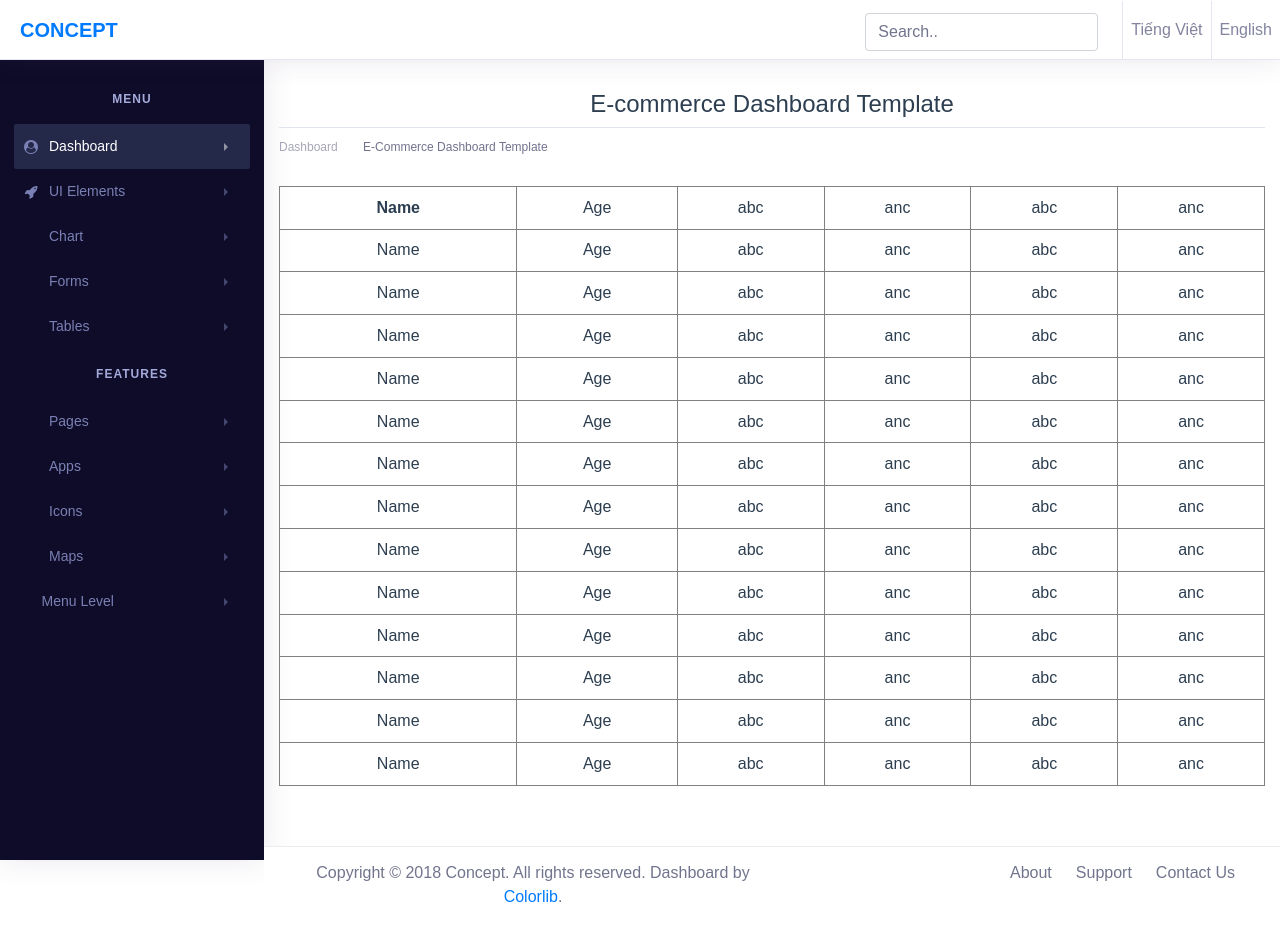
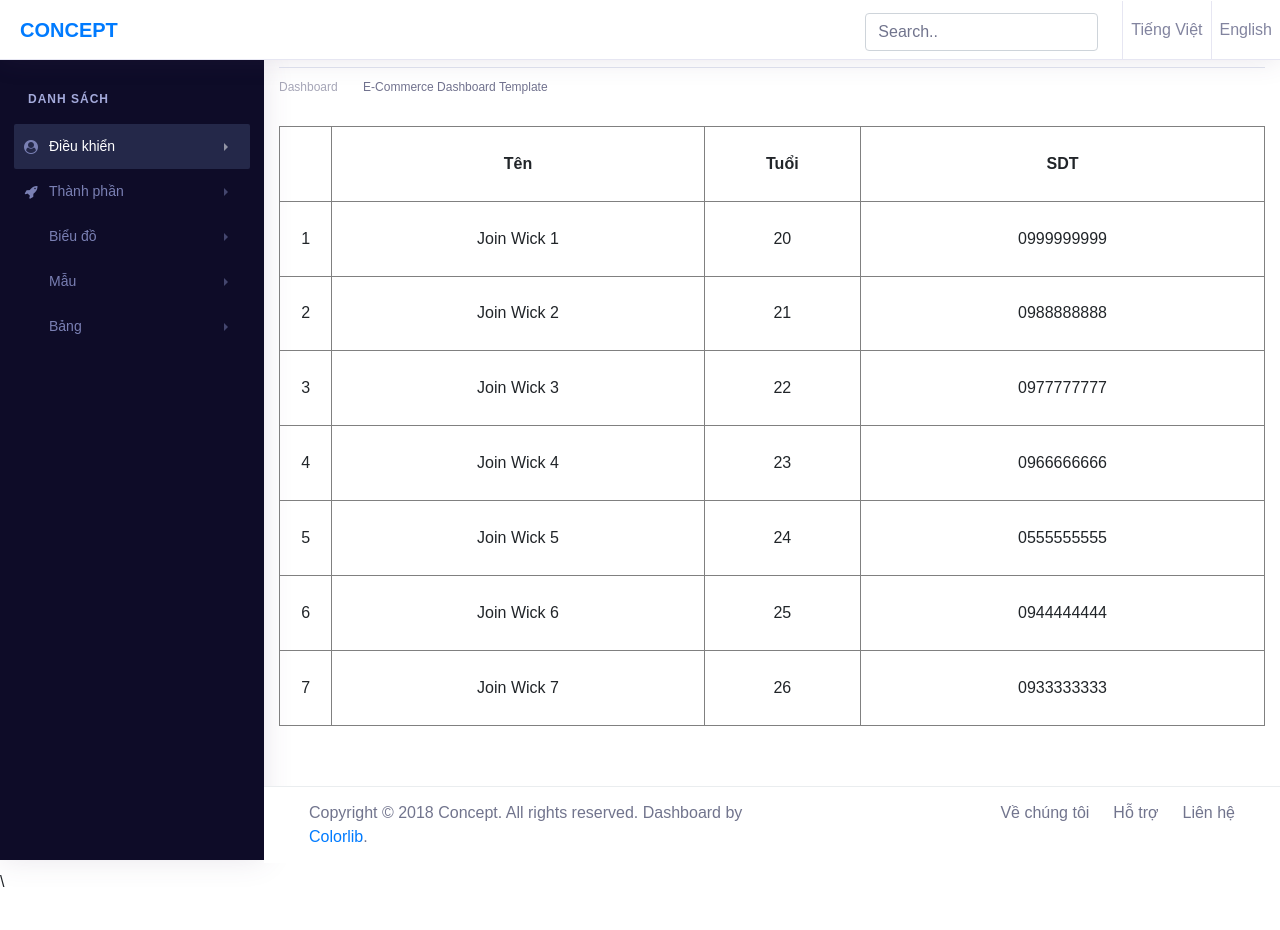
Before and after one commit to khacminh196/VueProject, a Vue app: page / in a window 1280 px wide. After the commit the page ends 894 px from the top, so only its background shows below. Built offline with nearby package versions, Linux system fonts and the light colour scheme.

Commit message:
Finish feature/i18n

```diff
--- a/package.json
+++ b/package.json
@@ -8,8 +8,10 @@
     "lint": "vue-cli-service lint"
   },
   "dependencies": {
+    "app": "^0.1.0",
     "core-js": "^3.6.5",
-    "vue": "^2.6.11"
+    "vue": "^2.6.11",
+    "vue-i18n": "^8.21.0"
   },
   "devDependencies": {
     "@vue/cli-plugin-babel": "~4.5.0",
--- a/src/App.vue
+++ b/src/App.vue
@@ -1,35 +1,50 @@
 <template>
   <div id="app">
-    <HeaderComponent />
+    <HeaderComponent v-on:changeLang="changeLanguage" :languages="languages" />
     <LeftSidebar />
     <ContentComponent />
-    <link rel="stylesheet" href="https://stackpath.bootstrapcdn.com/font-awesome/4.7.0/css/font-awesome.min.css" integrity="sha384-wvfXpqpZZVQGK6TAh5PVlGOfQNHSoD2xbE+QkPxCAFlNEevoEH3Sl0sibVcOQVnN" crossorigin="anonymous">
+    <link rel="stylesheet" href="https://stackpath.bootstrapcdn.com/font-awesome/4.7.0/css/font-awesome.min.css" integrity="sha384-wvfXpqpZZVQGK6TAh5PVlGOfQNHSoD2xbE+QkPxCAFlNEevoEH3Sl0sibVcOQVnN" crossorigin="anonymous">\
    <link rel="stylesheet" href="https://maxcdn.bootstrapcdn.com/bootstrap/4.0.0/css/bootstrap.min.css" integrity="sha384-Gn5384xqQ1aoWXA+058RXPxPg6fy4IWvTNh0E263XmFcJlSAwiGgFAW/dAiS6JXm" crossorigin="anonymous">
   </div>
 </template>
 
 <script>
+
 import HeaderComponent from './components/HeaderComponent'
 import LeftSidebar from './components/LeftSidebarComponent'
 import ContentComponent from './components/DashboardWrapperComponent'
+import { i18n } from './i18n'
+
 export default {
   name: 'App',
   components: {
     HeaderComponent,
     LeftSidebar,
     ContentComponent
-  }
+  },
+  data() {
+    return {
+      languages : [
+        {
+          "key" : "vi",
+          "name" : "Tiếng Việt",
+        },
+        {
+          "key" : "en",
+          "name" : "English"
+        }
+      ],
+    }
+  },
+  methods: {
+    changeLanguage(language) {
+      localStorage.setItem('language', language);
+      i18n.locale = language
+    }
+  },
 }
 </script>
 
 <style>
-@import 'assets/styles/vendor.css';
-#app {
-  font-family: Avenir, Helvetica, Arial, sans-serif;
-  -webkit-font-smoothing: antialiased;
-  -moz-osx-font-smoothing: grayscale;
-  text-align: center;
-  color: #2c3e50;
-  margin-top: 60px;
-}
+  @import 'assets/styles/vendor.css';
 </style>
--- a/src/components/DashboardComponent.vue
+++ b/src/components/DashboardComponent.vue
@@ -27,119 +27,17 @@
                 <div class="ecommerce-widget">
                     <table width="100%" height="600px" border="1px solid">
                         <tr>
-                            <th>Name</th>
-                            <td>Age</td>
-                            <td>abc</td>
-                            <td>anc</td>
-                            <td>abc</td>
-                            <td>anc</td>
+                            <td></td>
+                            <th>{{ $t('formElement.name') }}</th>
+                            <th>{{ $t('formElement.age') }}</th>
+                            <th>{{ $t('formElement.phone') }}</th>
                         </tr>
-                        <tr>
-                            <td>Name</td>
-                            <td>Age</td>
-                            <td>abc</td>
-                            <td>anc</td>
-                            <td>abc</td>
-                            <td>anc</td>
+                        <tr v-for="user in users" v-bind:key="user.id">
+                            <td>{{ user.id }}</td>
+                            <td>{{ user.name }}</td>
+                            <td>{{ user.age }}</td>
+                            <td>{{ user.phone }}</td>
                         </tr>
-                        <tr>
-                            <td>Name</td>
-                            <td>Age</td>
-                            <td>abc</td>
-                            <td>anc</td>
-                            <td>abc</td>
-                            <td>anc</td>
-                        </tr>
-                        <tr>
-                            <td>Name</td>
-                            <td>Age</td>
-                            <td>abc</td>
-                            <td>anc</td>
-                            <td>abc</td>
-                            <td>anc</td>
-                        </tr>
-                        <tr>
-                            <td>Name</td>
-                            <td>Age</td>
-                            <td>abc</td>
-                            <td>anc</td>
-                            <td>abc</td>
-                            <td>anc</td>
-                        </tr>
-                        <tr>
-                            <td>Name</td>
-                            <td>Age</td>
-                            <td>abc</td>
-                            <td>anc</td>
-                            <td>abc</td>
-                            <td>anc</td>
-                        </tr>
-                        <tr>
-                            <td>Name</td>
-                            <td>Age</td>
-                            <td>abc</td>
-                            <td>anc</td>
-                            <td>abc</td>
-                            <td>anc</td>
-                        </tr>
-                        <tr>
-                            <td>Name</td>
-                            <td>Age</td>
-                            <td>abc</td>
-                            <td>anc</td>
-                            <td>abc</td>
-                            <td>anc</td>
-                        </tr>
-                        <tr>
-                            <td>Name</td>
-                            <td>Age</td>
-                            <td>abc</td>
-                            <td>anc</td>
-                            <td>abc</td>
-                            <td>anc</td>
-                        </tr>
-                        <tr>
-                            <td>Name</td>
-                            <td>Age</td>
-                            <td>abc</td>
-                            <td>anc</td>
-                            <td>abc</td>
-                            <td>anc</td>
-                        </tr>
-                        <tr>
-                            <td>Name</td>
-                            <td>Age</td>
-                            <td>abc</td>
-                            <td>anc</td>
-                            <td>abc</td>
-                            <td>anc</td>
-                        </tr>
-                        <tr>
-                            <td>Name</td>
-                            <td>Age</td>
-                            <td>abc</td>
-                            <td>anc</td>
-                            <td>abc</td>
-                            <td>anc</td>
-                        </tr>
-                        <tr>
-                            <td>Name</td>
-                            <td>Age</td>
-                            <td>abc</td>
-                            <td>anc</td>
-                            <td>abc</td>
-                            <td>anc</td>
-                        </tr>
-                        <tr>
-                            <td>Name</td>
-                            <td>Age</td>
-                            <td>abc</td>
-                            <td>anc</td>
-                            <td>abc</td>
-                            <td>anc</td>
-                        </tr>
-
-
                     </table>
                 </div>
             </div>
@@ -149,10 +47,59 @@
 
 <script>
 export default {
-
+    data() {
+        return {
+            users : [
+                {
+                    id : 1,
+                    name : "Join Wick 1",
+                    age : 20,
+                    phone : "0999999999"
+                },
+                {
+                    id : 2,
+                    name : "Join Wick 2",
+                    age : 21,
+                    phone : "0988888888"
+                },
+                {
+                    id : 3,
+                    name : "Join Wick 3",
+                    age : 22,
+                    phone : "0977777777"
+                },
+                {
+                    id : 4,
+                    name : "Join Wick 4",
+                    age : 23,
+                    phone : "0966666666"
+                },
+                {
+                    id : 5,
+                    name : "Join Wick 5",
+                    age : 24,
+                    phone : "0555555555"
+                },
+                {
+                    id : 6,
+                    name : "Join Wick 6",
+                    age : 25,
+                    phone : "0944444444"
+                },
+                {
+                    id : 7,
+                    name : "Join Wick 7",
+                    age : 26,
+                    phone : "0933333333"
+                },
+            ]
+        }
+    }
 }
 </script>
 
 <style>
-
+    .ecommerce-widget {
+        text-align : center
+    }
 </style>
--- a/src/components/FooterComponent.vue
+++ b/src/components/FooterComponent.vue
@@ -8,9 +8,9 @@
                     </div>
                     <div class="col-xl-6 col-lg-6 col-md-6 col-sm-12 col-12">
                         <div class="text-md-right footer-links d-none d-sm-block">
-                            <a href="javascript: void(0);">About</a>
-                            <a href="javascript: void(0);">Support</a>
-                            <a href="javascript: void(0);">Contact Us</a>
+                            <a href="javascript: void(0);">{{ $t('footer.about') }}</a>
+                            <a href="javascript: void(0);">{{ $t('footer.support') }}</a>
+                            <a href="javascript: void(0);">{{ $t('footer.contact') }}</a>
                         </div>
                     </div>
                 </div>
--- a/src/components/HeaderComponent.vue
+++ b/src/components/HeaderComponent.vue
@@ -13,11 +13,8 @@
                                 <input class="form-control" type="text" placeholder="Search..">
                             </div>
                         </li>
-                        <li class="nav-item dropdown connection">
-                            <a class="nav-link" href="#" id="navbarDropdown" role="button" data-toggle="dropdown" aria-haspopup="true" aria-expanded="false">Tiếng Việt</a>
-                        </li>
-                        <li class="nav-item dropdown nav-user">
-                            <a class="nav-link nav-user-img" href="#" id="navbarDropdownMenuLink2" data-toggle="dropdown" aria-haspopup="true" aria-expanded="false">English</a>
+                        <li class="nav-item dropdown connection" v-for="(language, index) in languages" :key="index" v-on:click="handleChangeLanguage(language.key)">
+                            <a class="nav-link" href="#" id="navbarDropdown" role="button" data-toggle="dropdown" aria-haspopup="true" aria-expanded="false">{{ language.name }}</a>
                         </li>
                     </ul>
                 </div>
@@ -28,7 +25,21 @@
 
 <script>
 export default {
+    props : {
+        languages : {
+            type : Array
+        }
+    },
+    data() {
+        return {
 
+        }
+    },
+    methods: {
+        handleChangeLanguage(value) {
+            this.$emit('changeLang', value);
+        }
+    },
 }
 </script>
 
--- a/src/components/LeftSidebarComponent.vue
+++ b/src/components/LeftSidebarComponent.vue
@@ -10,63 +10,22 @@
                     <div class="collapse navbar-collapse" id="navbarNav">
                         <ul class="navbar-nav flex-column">
                             <li class="nav-divider">
-                                Menu
+                                {{ $t('menu.menu') }}
                             </li>
                             <li class="nav-item ">
-                                <a class="nav-link active" href="#" data-toggle="collapse" aria-expanded="false" data-target="#submenu-1" aria-controls="submenu-1"><i class="fa fa-fw fa-user-circle"></i>Dashboard <span class="badge badge-success">6</span></a>
+                                <a class="nav-link active" href="#" data-toggle="collapse" aria-expanded="false" data-target="#submenu-1" aria-controls="submenu-1"><i class="fa fa-fw fa-user-circle"></i>{{ $t('menu.dashboard') }}<span class="badge badge-success">6</span></a>
                             </li>
                             <li class="nav-item">
-                                <a class="nav-link" href="#" data-toggle="collapse" aria-expanded="false" data-target="#submenu-2" aria-controls="submenu-2"><i class="fa fa-fw fa-rocket"></i>UI Elements</a>
+                                <a class="nav-link" href="#" data-toggle="collapse" aria-expanded="false" data-target="#submenu-2" aria-controls="submenu-2"><i class="fa fa-fw fa-rocket"></i>{{ $t('menu.element') }}</a>
                             </li>
                             <li class="nav-item">
-                                <a class="nav-link" href="#" data-toggle="collapse" aria-expanded="false" data-target="#submenu-3" aria-controls="submenu-3"><i class="fas fa-fw fa-chart-pie"></i>Chart</a>
+                                <a class="nav-link" href="#" data-toggle="collapse" aria-expanded="false" data-target="#submenu-3" aria-controls="submenu-3"><i class="fas fa-fw fa-chart-pie"></i>{{ $t('menu.chart') }}</a>
                             </li>
                             <li class="nav-item ">
-                                <a class="nav-link" href="#" data-toggle="collapse" aria-expanded="false" data-target="#submenu-4" aria-controls="submenu-4"><i class="fab fa-fw fa-wpforms"></i>Forms</a>
+                                <a class="nav-link" href="#" data-toggle="collapse" aria-expanded="false" data-target="#submenu-4" aria-controls="submenu-4"><i class="fab fa-fw fa-wpforms"></i>{{ $t('menu.form') }}</a>
                             </li>
                             <li class="nav-item">
-                                <a class="nav-link" href="#" data-toggle="collapse" aria-expanded="false" data-target="#submenu-5" aria-controls="submenu-5"><i class="fas fa-fw fa-table"></i>Tables</a>
-                            </li>
-                            <li class="nav-divider">
-                                Features
-                            </li>
-                            <li class="nav-item">
-                                <a class="nav-link" href="#" data-toggle="collapse" aria-expanded="false" data-target="#submenu-6" aria-controls="submenu-6"><i class="fas fa-fw fa-file"></i> Pages </a>
-                            </li>
-                            <li class="nav-item">
-                                <a class="nav-link" href="#" data-toggle="collapse" aria-expanded="false" data-target="#submenu-7" aria-controls="submenu-7"><i class="fas fa-fw fa-inbox"></i>Apps <span class="badge badge-secondary">New</span></a>
-                            </li>
-                            <li class="nav-item">
-                                <a class="nav-link" href="#" data-toggle="collapse" aria-expanded="false" data-target="#submenu-8" aria-controls="submenu-8"><i class="fas fa-fw fa-columns"></i>Icons</a>
-                            </li>
-                            <li class="nav-item">
-                                <a class="nav-link" href="#" data-toggle="collapse" aria-expanded="false" data-target="#submenu-9" aria-controls="submenu-9"><i class="fas fa-fw fa-map-marker-alt"></i>Maps</a>
-                            </li>
-                            <li class="nav-item">
-                                <a class="nav-link" href="#" data-toggle="collapse" aria-expanded="false" data-target="#submenu-10" aria-controls="submenu-10"><i class="fas fa-f fa-folder"></i>Menu Level</a>
-                                <div id="submenu-10" class="collapse submenu" style="">
-                                    <ul class="nav flex-column">
-                                        <li class="nav-item">
-                                            <a class="nav-link" href="#">Level 1</a>
-                                        </li>
-                                        <li class="nav-item">
-                                            <a class="nav-link" href="#" data-toggle="collapse" aria-expanded="false" data-target="#submenu-11" aria-controls="submenu-11">Level 2</a>
-                                            <div id="submenu-11" class="collapse submenu" style="">
-                                                <ul class="nav flex-column">
-                                                    <li class="nav-item">
-                                                        <a class="nav-link" href="#">Level 1</a>
-                                                    </li>
-                                                    <li class="nav-item">
-                                                        <a class="nav-link" href="#">Level 2</a>
-                                                    </li>
-                                                </ul>
-                                            </div>
-                                        </li>
-                                        <li class="nav-item">
-                                            <a class="nav-link" href="#">Level 3</a>
-                                        </li>
-                                    </ul>
-                                </div>
+                                <a class="nav-link" href="#" data-toggle="collapse" aria-expanded="false" data-target="#submenu-5" aria-controls="submenu-5"><i class="fas fa-fw fa-table"></i>{{ $t('menu.table') }}</a>
                             </li>
                         </ul>
                     </div>
--- /dev/null
+++ b/src/i18n.js
@@ -0,0 +1,19 @@
+import Vue from 'vue'
+import VueI18n from 'vue-i18n'
+import viLanguage from './languages/vi.json'
+import enLanguage from './languages/en.json'
+
+Vue.use(VueI18n)
+
+const messages = {
+    'vi' : viLanguage,
+    'en' : enLanguage
+}
+
+let defaultLanguage = localStorage.getItem('language') ?? 'vi'
+
+export const i18n = new VueI18n({
+    locale: defaultLanguage,
+    fallbackLocale: 'vi',
+    messages
+})
--- /dev/null
+++ b/src/languages/en.json
@@ -0,0 +1,20 @@
+{
+    "menu" : {
+        "menu" : "Menu",
+        "dashboard" : "Dashboard",
+        "element" : "Elements",
+        "chart" : "Chart",
+        "form" : "Form",
+        "table" : "Tables"
+    },
+    "formElement" : {
+        "name" : "Name",
+        "age"  : "Age",
+        "phone" : "Phone"
+    },
+    "footer" : {
+        "about" : "About",
+        "support" : "Support",
+        "contact" : "Contact Us"
+    }
+}
--- /dev/null
+++ b/src/languages/vi.json
@@ -0,0 +1,20 @@
+{
+    "menu" : {
+        "menu" : "Danh sách",
+        "dashboard" : "Điều khiển",
+        "element" : "Thành phần",
+        "chart" : "Biểu đồ",
+        "form" : "Mẫu",
+        "table" : "Bảng"
+    },
+    "formElement" : {
+        "name" : "Tên",
+        "age"  : "Tuổi",
+        "phone" : "SDT"
+    },
+    "footer" : {
+        "about" : "Về chúng tôi",
+        "support" : "Hỗ trợ",
+        "contact" : "Liên hệ"
+    }
+}
--- a/src/main.js
+++ b/src/main.js
@@ -1,8 +1,10 @@
 import Vue from 'vue'
 import App from './App.vue'
+import { i18n } from './i18n'
 
 Vue.config.productionTip = false
 
 new Vue({
+  i18n,
   render: h => h(App),
 }).$mount('#app')
```
Also changed, not shown: 1 other file (tests, documents, lock files or other folders).
